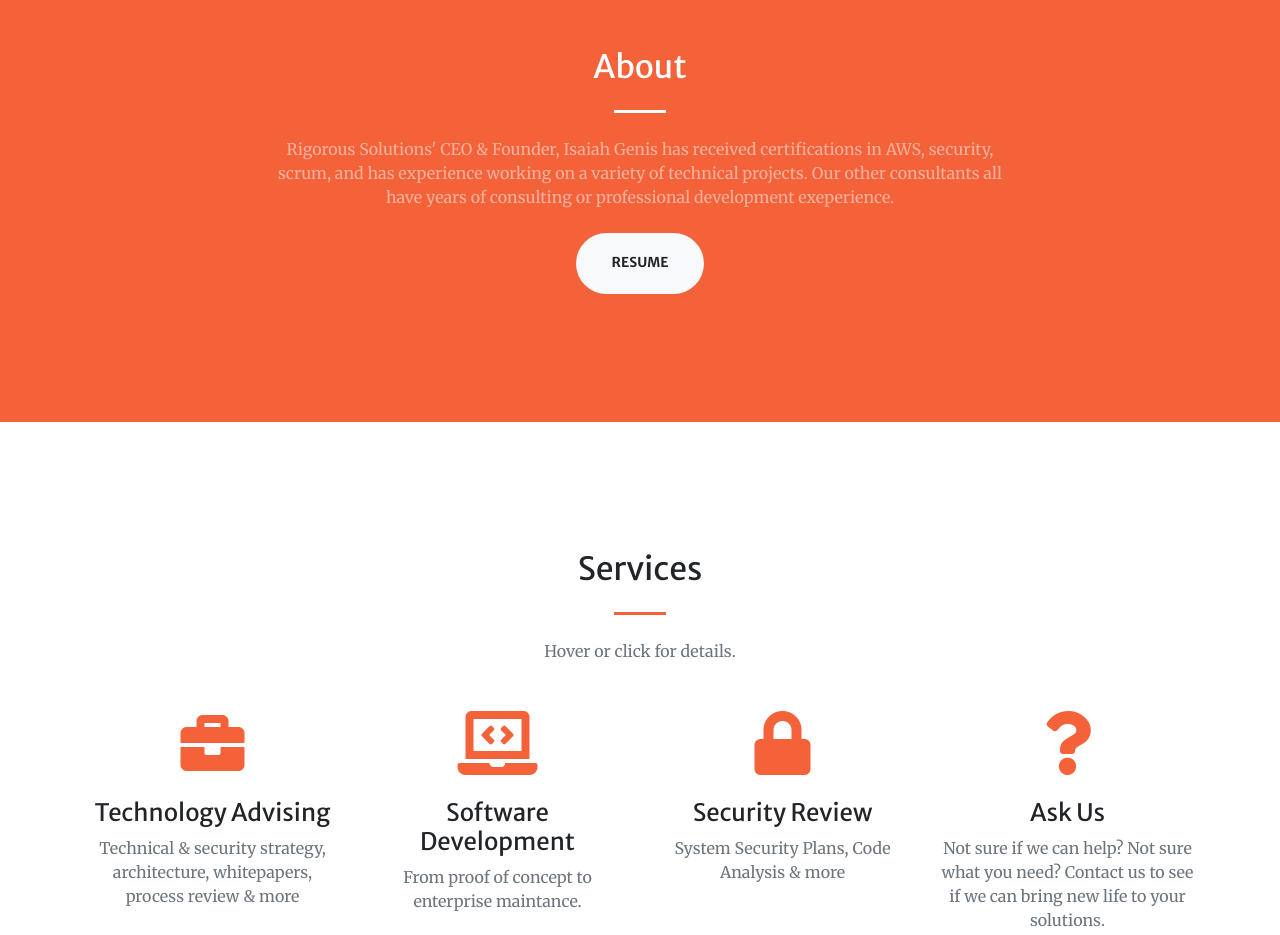
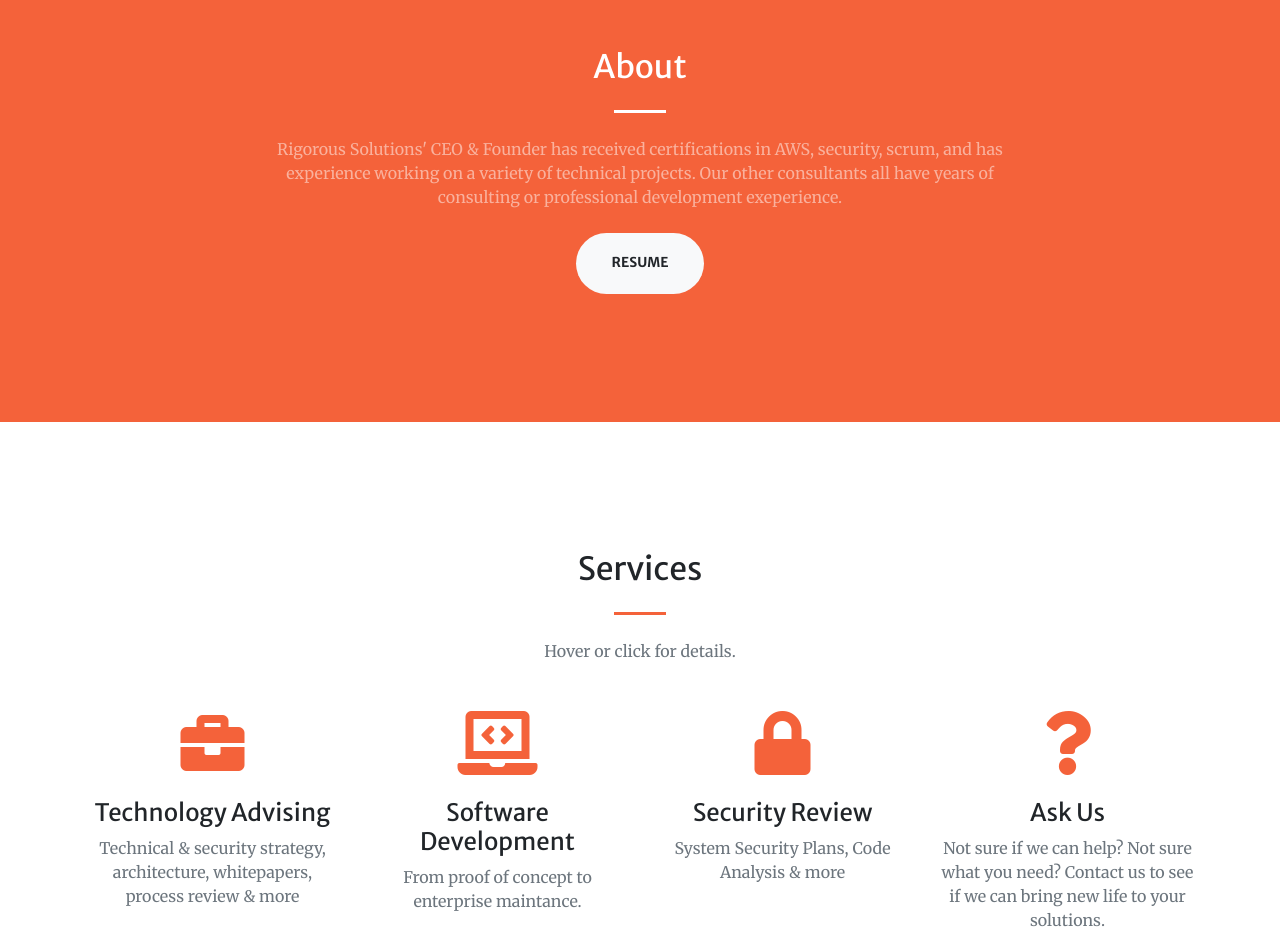
Before and after one commit to ig596/rigorous_solutions_site, a website with bundled scripts: page index.html in a window 1280 px wide. Shown: the part 880-1815 px from the top of the page. Built offline with nearby package versions, Linux system fonts and the light colour scheme.

Commit message:
Update index.html

```diff
--- a/index.html
+++ b/index.html
@@ -143,7 +143,7 @@
             <div class="col-lg-8 text-center">
                 <h2 class="text-white mt-0">About</h2>
                 <hr class="divider light my-4">
-                <p class="text-white-50 mb-4">Rigorous Solutions' CEO & Founder, Isaiah Genis has received
+                <p class="text-white-50 mb-4">Rigorous Solutions' CEO & Founder has received
                     certifications in AWS, security, scrum, and has experience working on a variety of technical
                     projects. Our other consultants all have years of consulting or professional development
                     exeperience.</p>
```
